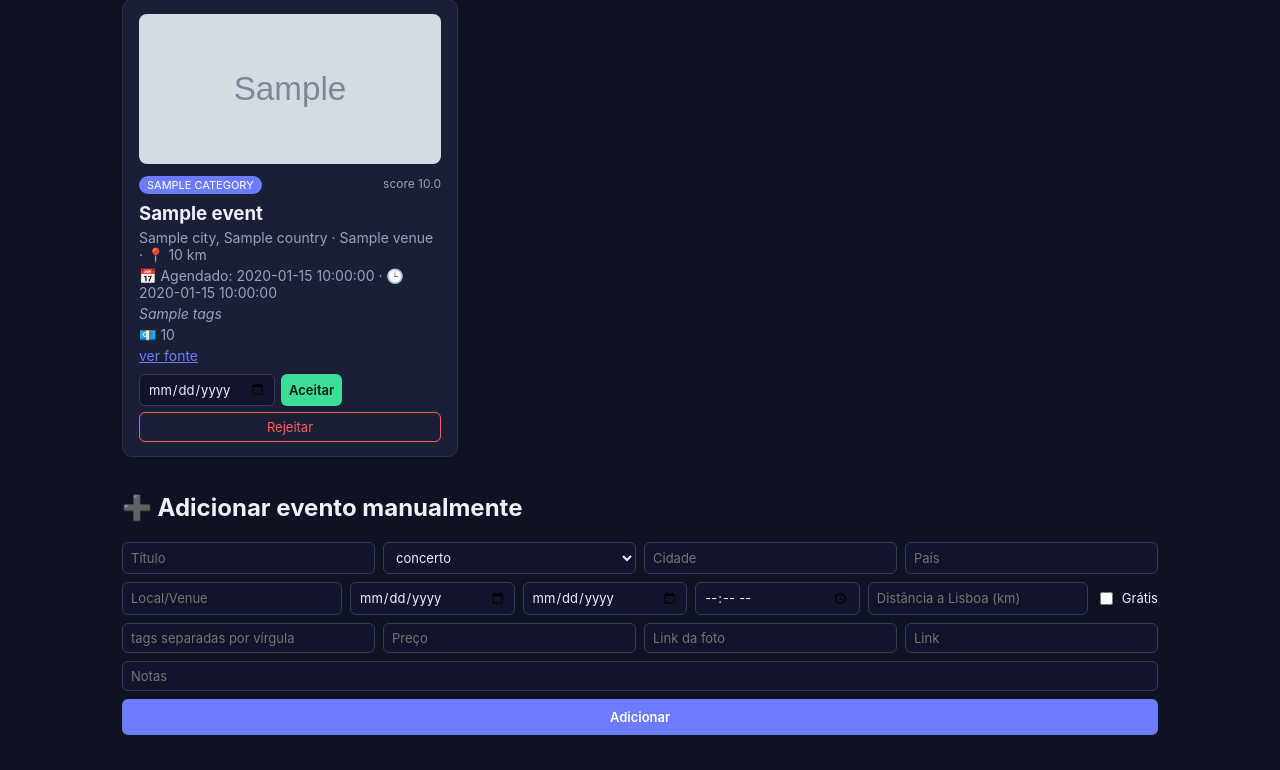
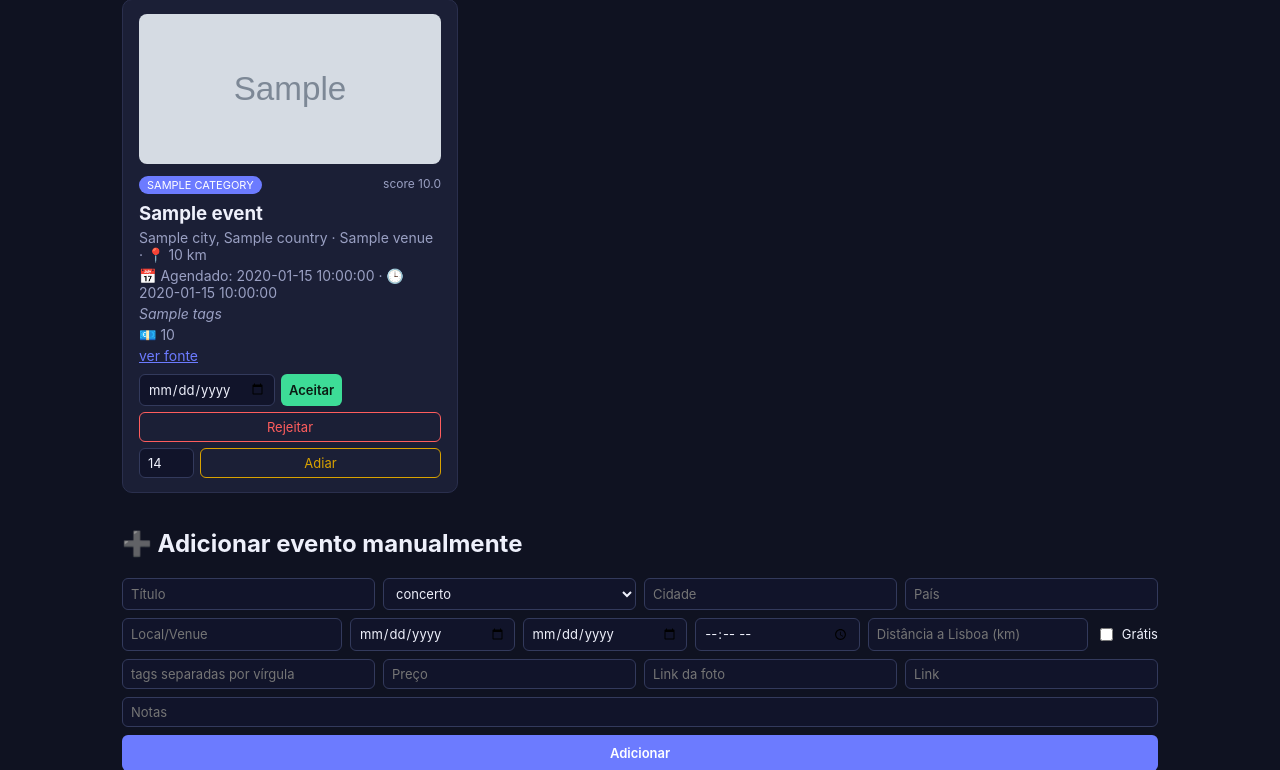
Before and after one commit to paulodiasfaria/eventos-app, a Flask app: template templates/dashboard.html in a window 1280 px wide. Shown: the part 700-1470 px from the top of the page. Before the commit the page ends 1435 px from the top, so only its background shows below. Run offline with Flask 3, Linux system fonts and the light colour scheme; the template is opened without the code that fills it: most values are stand-ins (such as "Sample title", 1, 10 or a date in 2020); grey boxes marked "Sample" are stand-in pictures.

Commit message:
feat: ação Adiar (snooze) além de Aceitar/Rejeitar (item 6 do backlog)

```diff
--- a/app.py
+++ b/app.py
@@ -138,6 +138,7 @@ EXTRA_EVENT_COLUMNS = {
     "distance_km": "REAL",      # distancia a Lisboa, se conhecida/fornecida
     "is_free": "INTEGER",       # 1 = gratuito, 0 = pago, NULL = desconhecido
     "image_url": "TEXT",        # foto ilustrativa do evento
+    "snoozed_until": "TEXT",    # data (YYYY-MM-DD) em que um evento "adiado" volta a pending
 }
 
 
@@ -249,6 +250,17 @@ def recompute_scores(db):
     for r in rows:
         s = score_event(db, r)
         db.execute("UPDATE events SET score = ? WHERE id = ?", (s, r["id"]))
+    db.commit()
+
+
+def reactivate_expired_snoozes(db):
+    """Eventos 'adiados' cuja data de reaparecimento já passou voltam a 'pending'."""
+    today_iso = date.today().isoformat()
+    db.execute(
+        "UPDATE events SET status='pending', snoozed_until=NULL "
+        "WHERE status='snoozed' AND snoozed_until IS NOT NULL AND snoozed_until <= ?",
+        (today_iso,),
+    )
     db.commit()
 
 
@@ -379,6 +391,7 @@ def all_rule_statuses(db):
 @app.route("/")
 def dashboard():
     db = get_db()
+    reactivate_expired_snoozes(db)
     recompute_scores(db)
 
     status = request.args.get("status", "pending")
@@ -440,6 +453,28 @@ def reject_event(event_id):
         )
         db.commit()
         adjust_weights(db, json.loads(ev["tags"] or "[]"), -1.0)
+    return redirect(request.referrer or url_for("dashboard"))
+
+
+SNOOZE_DEFAULT_DAYS = 14
+
+
+@app.route("/events/<int:event_id>/snooze", methods=["POST"])
+def snooze_event(event_id):
+    """Adia um evento: fica fora da lista de pendentes até snoozed_until, sem afetar pesos."""
+    db = get_db()
+    ev = db.execute("SELECT * FROM events WHERE id = ?", (event_id,)).fetchone()
+    if ev:
+        try:
+            days = int(request.form.get("snooze_days") or SNOOZE_DEFAULT_DAYS)
+        except ValueError:
+            days = SNOOZE_DEFAULT_DAYS
+        snoozed_until = (date.today() + timedelta(days=days)).isoformat()
+        db.execute(
+            "UPDATE events SET status='snoozed', snoozed_until=? WHERE id=?",
+            (snoozed_until, event_id),
+        )
+        db.commit()
     return redirect(request.referrer or url_for("dashboard"))
 
 
@@ -604,6 +639,7 @@ def api_top_recommendations():
     if unauthorized:
         return unauthorized
     db = get_db()
+    reactivate_expired_snoozes(db)
     recompute_scores(db)
     limit = int(request.args.get("limit", 3))
     rows = relevant_pending_query_rows(db)[:limit]
--- a/static/style.css
+++ b/static/style.css
@@ -67,6 +67,9 @@ input, select, button {
 button { cursor: pointer; }
 .btn-accept { background: var(--ok); color: #0a1a12; border: none; font-weight: 600; }
 .btn-reject { background: transparent; color: var(--overdue); border: 1px solid var(--overdue); margin-top: 6px; width: 100%; }
+.snooze-form { display: flex; gap: 6px; margin-top: 6px; align-items: center; }
+.snooze-form input[type="number"] { width: 55px; }
+.btn-snooze { background: transparent; color: var(--at_risk, #d9a200); border: 1px solid var(--at_risk, #d9a200); flex: 1; }
 
 .upcoming-list { list-style: none; padding: 0; }
 .upcoming-list li { background: var(--card); margin-bottom: 8px; padding: 10px 14px; border-radius: 8px; }
--- a/templates/dashboard.html
+++ b/templates/dashboard.html
@@ -80,6 +80,7 @@
         {% if e.chosen_date %}📅 Agendado: {{ e.chosen_date }}
         {% elif e.event_date %}📅 {{ e.event_date }}{% if e.event_date_end and e.event_date_end != e.event_date %} a {{ e.event_date_end }}{% endif %}{% endif %}
         {% if e.event_time %} · 🕒 {{ e.event_time }}{% endif %}
+        {% if status == 'snoozed' and e.snoozed_until %} · ⏳ volta em {{ e.snoozed_until }}{% endif %}
       </p>
       <p class="tags">{{ e.tags }}</p>
       <p class="price">
@@ -94,6 +95,10 @@
       </form>
       <form method="post" action="{{ url_for('reject_event', event_id=e.id) }}">
         <button type="submit" class="btn-reject">Rejeitar</button>
+      </form>
+      <form method="post" action="{{ url_for('snooze_event', event_id=e.id) }}" class="snooze-form">
+        <input type="number" name="snooze_days" value="14" min="1" title="dias a adiar">
+        <button type="submit" class="btn-snooze">Adiar</button>
       </form>
       {% endif %}
     </div>
```
